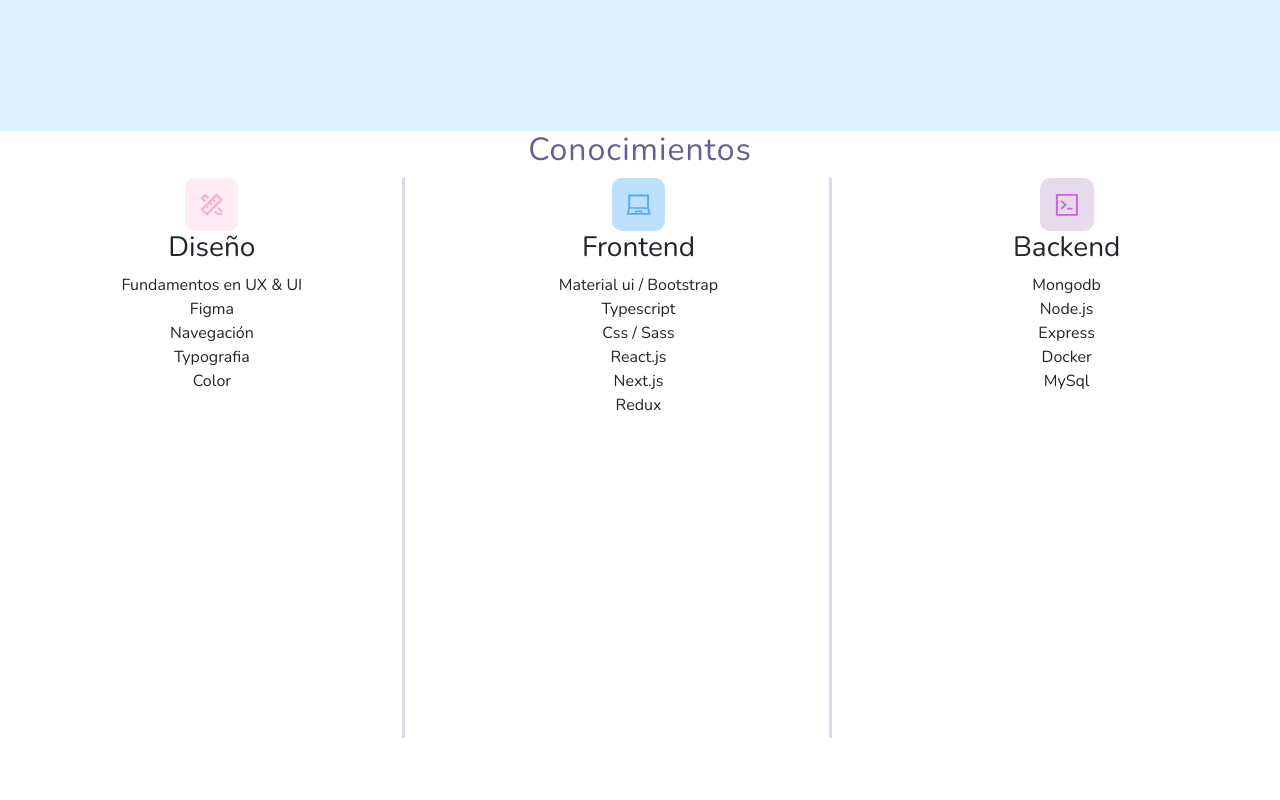
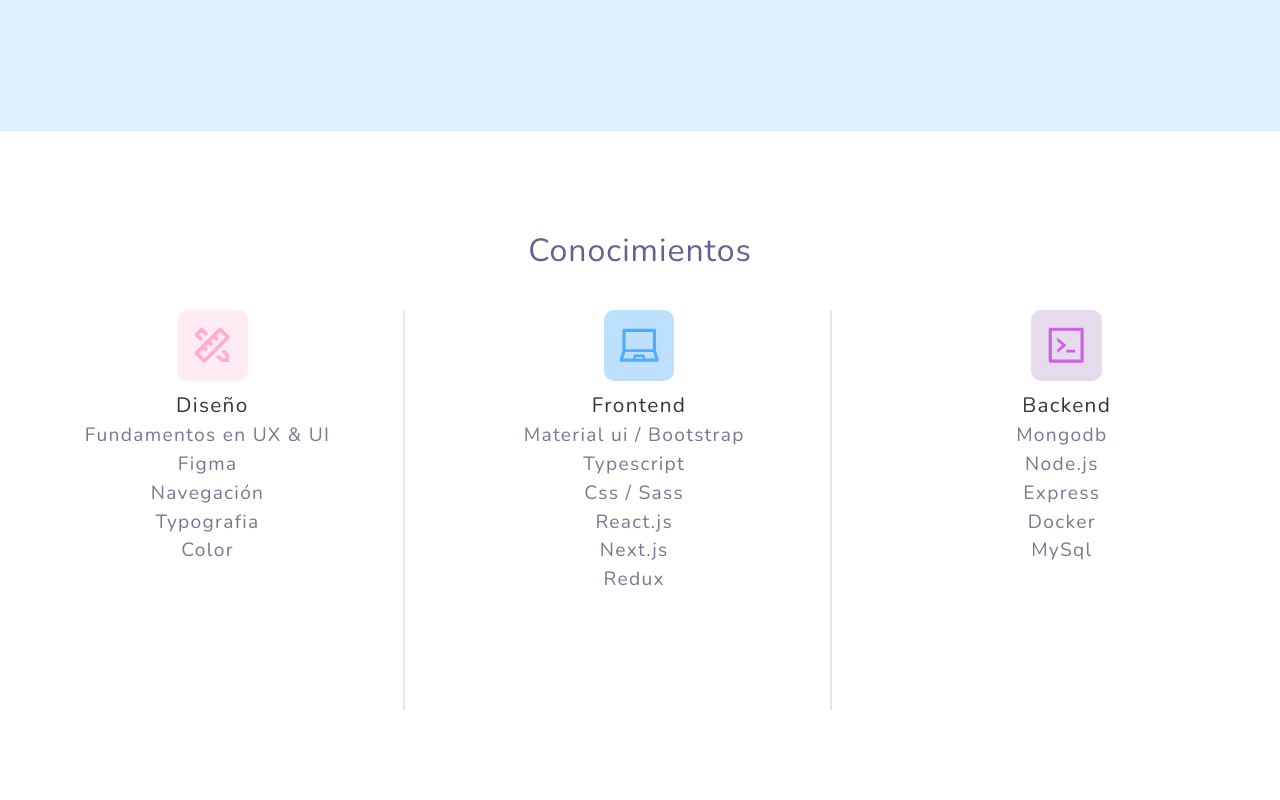
Before and after one commit to matias798/portfolio-nextjs, a Next.js app: page / in a window 1280 px wide. Shown: the part 2540-3340 px from the top of the page. Built offline with nearby package versions, Linux system fonts and the light colour scheme.

Commit message:
New styles 🖌️ in skills modules

```diff
--- a/styles/Skills.module.css
+++ b/styles/Skills.module.css
@@ -1,29 +1,25 @@
 .Container {
-  width: 100%;
-  height: 100vh;
+  height: 85vh;
+  display: flex;
+  flex-direction: column;
+  align-content: center;
+  justify-content: center;
 }
 
 .SkillsContainer {
-  width: 100%;
-  height: 100%;
   display: flex;
   justify-content: space-around;
-  align-items: flex-start;
-}
-
-.SkillsContainerTitle {
-  padding-bottom: 0.5em;
+  align-items: center;
+  margin-top: 2em;
 }
 
 .Column {
-  flex-direction: column;
   justify-content: center;
-  align-items: flex-start;
-  border-right: 3.5px solid #D9DBE9;
+  align-items: center;
+  text-align: center;
   width: 30%;
-  height: 70%;
-  text-align: center;
-
+  height: 50vh;
+  border-right: 2.5px solid #e6e6e6;
 }
 
 .Icon {
@@ -38,8 +34,8 @@
 .Design {
   background-color: #ffebf4;
   color: #ffafcc;
-  width: 14%;
-  height: 14%;
+  width: 4.4em;
+  height: 4.4em;
   padding: 0.8em;
   border-radius: 10px;
 }
@@ -47,8 +43,8 @@
 .Frontend {
   background-color: #bde0fe;
   color: #51abff;
-  width: 14%;
-  height: 14%;
+  width: 4.4em;
+  height: 4.4em;
   padding: 0.8em;
   border-radius: 10px;
 }
@@ -56,8 +52,30 @@
 .Backend {
   background-color: #e6daed;
   color: #ce5fe8;
-  width: 14%;
-  height: 14%;
+  width: 4.4em;
+  height: 4.4em;
   padding: 0.8em;
   border-radius: 10px;
 }
+
+.Subtitle {
+  font-size: 1.3em;
+  font-weight: 400;
+  color: #353535;
+  margin-bottom: 0;
+  letter-spacing: 1.3px;
+  margin-top: 0.6em;
+  margin-bottom: 0.15em;
+}
+
+.Text {
+  font-size: 1.2em;
+  padding: 0 !important;
+  margin: 0 !important;
+  padding-bottom: 0.5em;
+  padding-right: 0.5em !important;
+  font-weight: lighter;
+  align-items: center;
+  color: #777990;
+  letter-spacing: 1.3px;
+}
```
